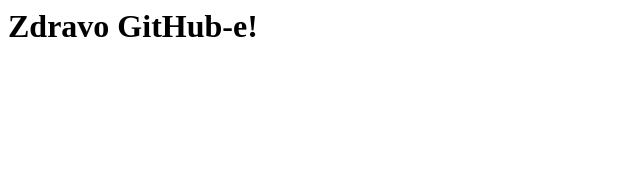
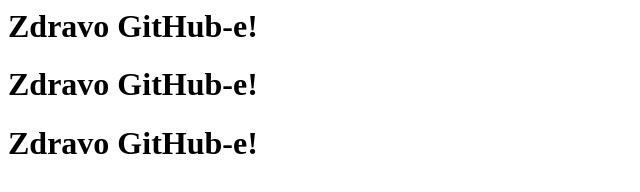
Before and after one commit to saleandjelkovic/proba, a plain HTML site: page index.html in a window 1280 px wide. Shown: the whole page, without its empty margins (0-640 px from the left). Drawn offline with Linux system fonts and the light colour scheme.

Commit message:
Update index.html
Nova promena

```diff
--- a/index.html
+++ b/index.html
@@ -3,5 +3,7 @@
 </head>
 <body>
 <h1>Zdravo GitHub-e!</h1>
+<h1>Zdravo GitHub-e!</h1>
+<h1>Zdravo GitHub-e!</h1>
 </body>
 </html>
```
